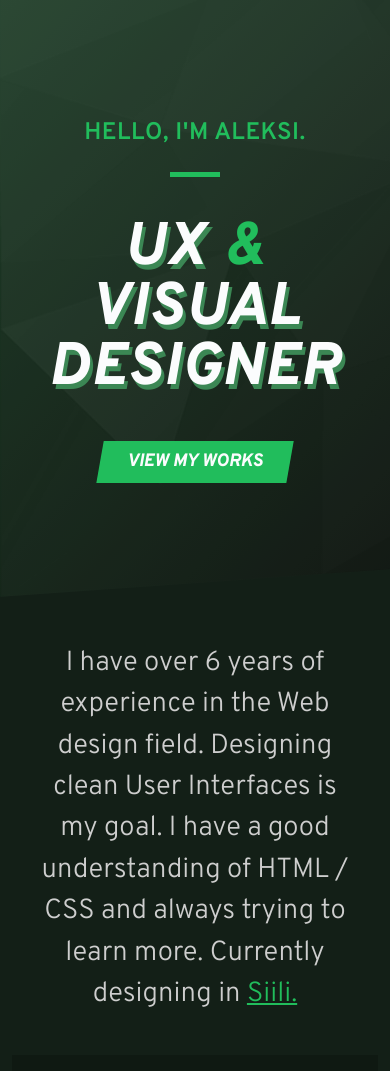
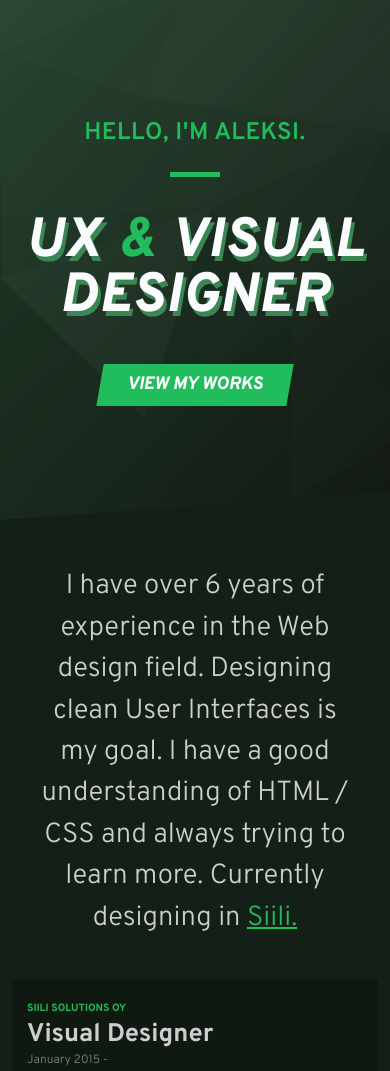
Before and after one commit to aleksiliukkonen/Portfolio-v2, a website: page index.html in a window 390 px wide. Shown: the top 1071 px of the page. Drawn offline with nearby package versions, Linux system fonts and the light colour scheme; files that its build step writes are made by us from their sources.

Commit message:
Adjust header text size

```diff
--- a/sass/_header.sass
+++ b/sass/_header.sass
@@ -101,7 +101,7 @@ body
 		display: none
 
 	.hero__desc
-		font-size: 5rem
+		font-size: 4.6rem
 		margin: 0.7em 0 0.7em 0
 		text-shadow: 3px 5px #3b8754
 
```
